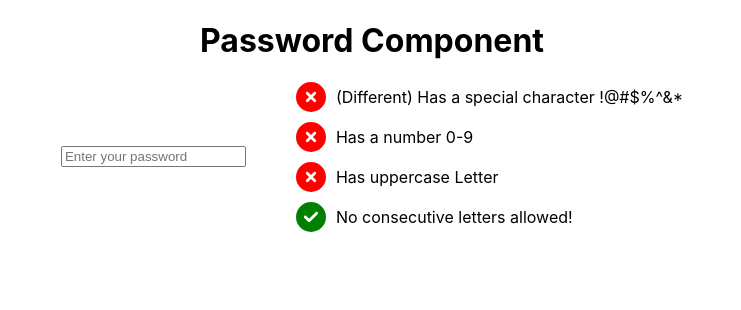
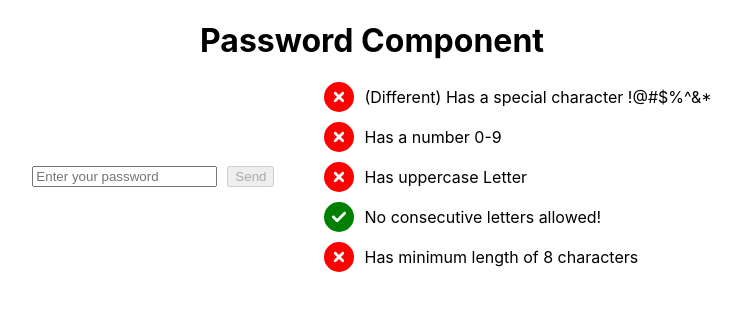
Before and after one commit to hgalvao98/password-validation, a React (Create React App) app: page / in a window 1280 px wide. Shown: the top 310 px of the page, without its empty margins (268-1009 px from the left). Built offline with nearby package versions, Linux system fonts and the light colour scheme.

Commit message:
Refactor for component reusability

```diff
--- a/src/App.js
+++ b/src/App.js
@@ -1,12 +1,16 @@
-import React from "react";
+import React, { useState } from "react";
 import PasswordValidator from "./components/PasswordValidator";
 
 const App = () => {
+  const [password, setPassword] = useState();
+  const [isVerified, setIsVerified] = useState(false);
+
   const customMessages = {
     specialChar: "(Different) Has a special character !@#$%^&*",
     digit: "Has a number 0-9",
     uppercase: "Has uppercase Letter",
     noConsecutiveLetters: "No consecutive letters allowed!",
+    minLength: "Has minimum length of 8 characters",
   };
 
   const customStyles = {
@@ -18,11 +22,35 @@ const App = () => {
       style={{ display: "flex", flexDirection: "column", alignItems: "center" }}
     >
       <h1>Password Component</h1>
-      <PasswordValidator
-        options={["specialChar", "digit", "uppercase", "noConsecutiveLetters"]}
-        customMessages={customMessages}
-        customStyles={customStyles}
-      />
+      <div
+        style={{
+          display: "flex",
+          flexDirection: "row",
+          alignItems: "center",
+          gap: "10px",
+        }}
+      >
+        <input
+          type="password"
+          placeholder="Enter your password"
+          value={password}
+          onChange={(e) => setPassword(e.target.value)}
+        />
+        <button disabled={!isVerified}>Send</button>
+        <PasswordValidator
+          setIsVerified={setIsVerified}
+          password={password}
+          options={[
+            "specialChar",
+            "digit",
+            "uppercase",
+            "noConsecutiveLetters",
+            "minLength",
+          ]}
+          customMessages={customMessages}
+          customStyles={customStyles}
+        />
+      </div>
     </div>
   );
 };
--- a/src/components/PasswordValidator/index.js
+++ b/src/components/PasswordValidator/index.js
@@ -1,4 +1,4 @@
-import React, { useState, useEffect } from "react";
+import React, { useState, useEffect, useCallback } from "react";
 import { FontAwesomeIcon } from "@fortawesome/react-fontawesome";
 import {
   faCheckCircle,
@@ -11,56 +11,58 @@ const initialMessages = {
   digit: "Has a number 0-9",
   uppercase: "Has uppercase Letter",
   noConsecutiveLetters: "No consecutive letters allowed!",
+  minLength: "Has minimum length of 8 characters",
 };
 
 const PasswordValidator = ({
+  setIsVerified,
+  password = "",
   options,
   customStyles,
   customMessages = initialMessages,
 }) => {
-  const [password, setPassword] = useState("");
   const [errors, setErrors] = useState({});
+  const [isVerified, setIsVerifiedInternal] = useState(false);
+
+  const validatePassword = useCallback(() => {
+    const newErrors = {};
+    let isValid = true;
+
+    if (options.includes("specialChar")) {
+      newErrors.specialChar = !/[!@#$%^&*]/.test(password);
+      isValid = isValid && !newErrors.specialChar;
+    }
+    if (options.includes("digit")) {
+      newErrors.digit = !/[0-9]/.test(password);
+      isValid = isValid && !newErrors.digit;
+    }
+    if (options.includes("uppercase")) {
+      newErrors.uppercase = !/[A-Z]/.test(password);
+      isValid = isValid && !newErrors.uppercase;
+    }
+    if (options.includes("noConsecutiveLetters")) {
+      newErrors.noConsecutiveLetters = /([a-z])\1/.test(password);
+      isValid = isValid && !newErrors.noConsecutiveLetters;
+    }
+    if (options.includes("minLength")) {
+      newErrors.minLength = password.length < 8;
+      isValid = isValid && !newErrors.minLength;
+    }
+
+    setErrors(newErrors);
+    setIsVerifiedInternal(isValid);
+  }, [password, options]);
 
   useEffect(() => {
     validatePassword();
-  }, [password]);
+  }, [validatePassword]);
 
-  const validatePassword = () => {
-    const newErrors = {
-      specialChar: false,
-      digit: false,
-      uppercase: false,
-      noConsecutiveLetters: false,
-    };
-
-    if (options.includes("specialChar") && !/[!@#$%^&*]/.test(password)) {
-      newErrors.specialChar = true;
-    }
-    if (options.includes("digit") && !/\d/.test(password)) {
-      newErrors.digit = true;
-    }
-    if (options.includes("uppercase") && !/[A-Z]/.test(password)) {
-      newErrors.uppercase = true;
-    }
-    if (
-      options.includes("noConsecutiveLetters") &&
-      /(.)\1{1,}/.test(password)
-    ) {
-      newErrors.noConsecutiveLetters = true;
-    }
-
-    setErrors(newErrors);
-  };
+  useEffect(() => {
+    setIsVerified(isVerified);
+  }, [isVerified, setIsVerified]);
 
   return (
     <div className="password-validator" style={customStyles.container}>
-      <input
-        type="password"
-        placeholder="Enter your password"
-        value={password}
-        onChange={(e) => setPassword(e.target.value)}
-        style={customStyles.input}
-      />
       <ul className="error-list" style={customStyles.errorList}>
         {Object.entries(errors).map(([key, value]) => {
           return (
```
